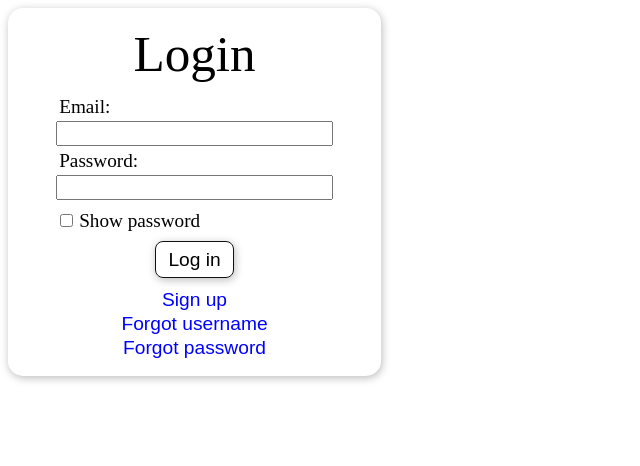
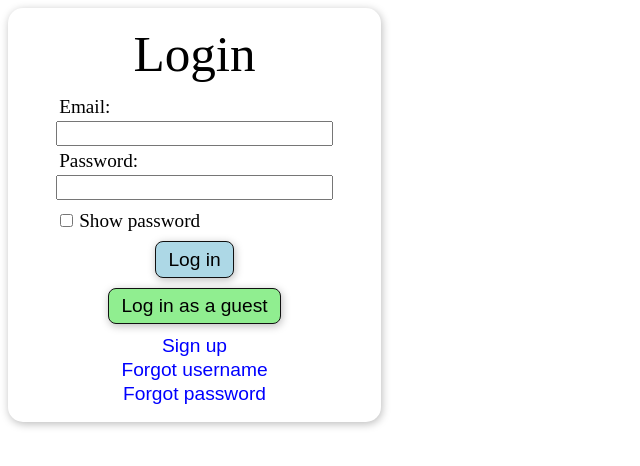
Before and after one commit to Knikkey/daily-happiness, a React (Vite) app: page / in a window 1280 px wide. Shown: the top 466 px of the page, without its empty margins (0-640 px from the left). Built offline with nearby package versions, Linux system fonts and the light colour scheme; no server answers.

Commit message:
login as guest functionality complete

```diff
--- a/src/hooks/useLogin.tsx
+++ b/src/hooks/useLogin.tsx
@@ -2,7 +2,7 @@ import { useState } from "react";
 import { useAuthContext } from "./useAuthContext";
 
 import { auth } from "../firebase/config";
-import { signInWithEmailAndPassword } from "firebase/auth";
+import { signInWithEmailAndPassword, signInAnonymously } from "firebase/auth";
 
 export function useLogin() {
   const [loginError, setLoginError] = useState<any>(null);
@@ -18,5 +18,15 @@ export function useLogin() {
     }
   };
 
-  return { loginError, setLoginError, login };
+  const guestLogin = async () => {
+    setLoginError(null);
+    try {
+      const response = await signInAnonymously(auth);
+      dispatch({ type: "LOGIN", payload: response.user });
+    } catch (err: any) {
+      setLoginError(err.message);
+    }
+  };
+
+  return { loginError, setLoginError, login, guestLogin };
 }
--- a/src/index.css
+++ b/src/index.css
@@ -1,3 +1,5 @@
 button {
   cursor: pointer;
+  background-color: inherit;
+  font-size: inherit;
 }
--- a/src/pages/login/Login.module.scss
+++ b/src/pages/login/Login.module.scss
@@ -46,8 +46,19 @@
       border-radius: var(--border-radius--light);
       padding: 0.4rem 0.8rem;
       box-shadow: var(--box-shadow--light);
-      background-color: inherit;
-      font-size: inherit;
+      background-color: lightblue;
+
+      &:hover {
+        background-color: #eee;
+      }
+
+      &:active {
+        transform: translateY(1px);
+        box-shadow: none;
+      }
+    }
+    .guest {
+      background-color: lightgreen;
     }
   }
 }
@@ -60,7 +71,6 @@
     box-shadow: none;
     color: blue;
     margin: 0;
-    background-color: inherit;
     font-size: var(--small-font-size);
 
     &:hover {
--- a/src/pages/login/Login.tsx
+++ b/src/pages/login/Login.tsx
@@ -7,6 +7,7 @@ import { useLogin } from "../../hooks/useLogin";
 import styles from "./styles/Login.module.css";
 
 export default function Login() {
+  const [guest, setGuest] = useState(false);
   const [signupPage, setSignupPage] = useState(false);
   const [email, setEmail] = useState("");
   const [password, setPassword] = useState("");
@@ -16,7 +17,7 @@ export default function Login() {
 
   //hooks
   const { signupError, setSignupError, signup } = useSignup();
-  const { loginError, setLoginError, login } = useLogin();
+  const { loginError, setLoginError, login, guestLogin } = useLogin();
 
   //handlers
   const submitHandler = async (e: React.FormEvent) => {
@@ -24,9 +25,9 @@ export default function Login() {
     setSignupError(null);
     setLoginError(null);
     setIsPending(true);
-    signupPage
-      ? await signup(email, password, displayName)
-      : await login(email, password);
+    if (signupPage) await signup(email, password, displayName);
+    if (guest) await guestLogin();
+    else await login(email, password);
     setIsPending(false);
   };
 
@@ -69,6 +70,8 @@ export default function Login() {
           />
           <label htmlFor="passwordCheckBox">Show password</label>
         </div>
+
+        {/* **********************LOGIN BUTTONS********************** */}
         {signupPage && (
           <button type="submit">
             {isPending ? "Authenticating..." : "Sign up"}
@@ -79,11 +82,16 @@ export default function Login() {
             {isPending ? "Authenticating..." : "Log in"}
           </button>
         )}
+        <button onClick={() => setGuest(true)} className={styles.guest}>
+          Log in as a guest
+        </button>
 
+        {/* **********************ERROR MESSAGES********************** */}
         {signupError && <p className={styles.error}>{signupError}</p>}
         {loginError && <p className={styles.error}>{loginError}</p>}
       </form>
 
+      {/* **********************BLUE BUTTONS********************** */}
       <div className={styles["signup-container"]}>
         {signupPage && (
           <button onClick={() => setSignupPage(false)}>
--- a/src/pages/login/styles/Login.module.css
+++ b/src/pages/login/styles/Login.module.css
@@ -59,8 +59,17 @@
   border-radius: var(--border-radius--light);
   padding: 0.4rem 0.8rem;
   box-shadow: var(--box-shadow--light);
-  background-color: inherit;
-  font-size: inherit;
+  background-color: lightblue;
+}
+.login-container form button:hover {
+  background-color: #eee;
+}
+.login-container form button:active {
+  transform: translateY(1px);
+  box-shadow: none;
+}
+.login-container form .guest {
+  background-color: lightgreen;
 }
 
 .signup-container {
@@ -74,7 +83,6 @@
   box-shadow: none;
   color: blue;
   margin: 0;
-  background-color: inherit;
   font-size: var(--small-font-size);
 }
 .signup-container button:hover {
```
Also changed, not shown: 1 other file (tests, documents, lock files or other folders).
